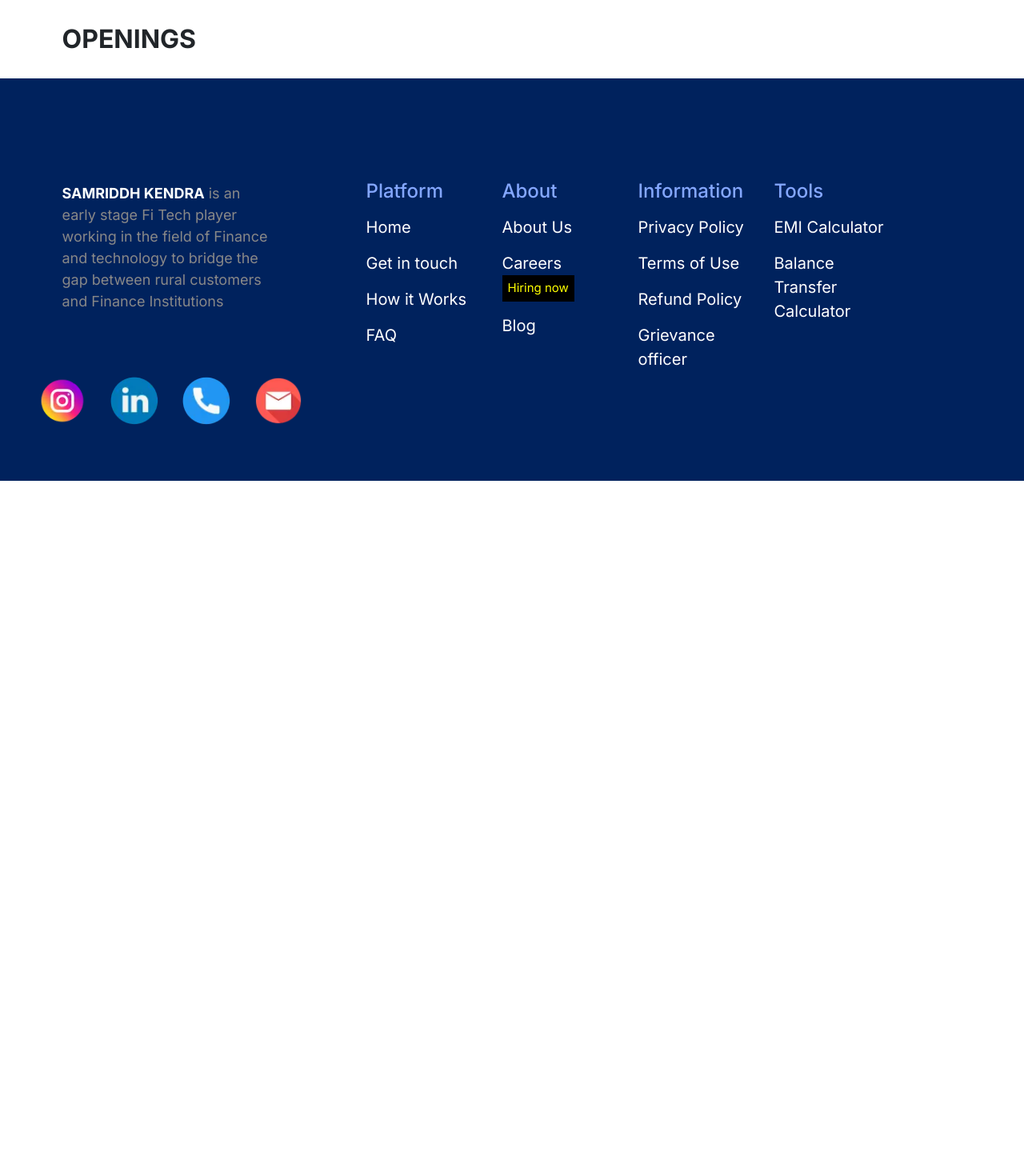
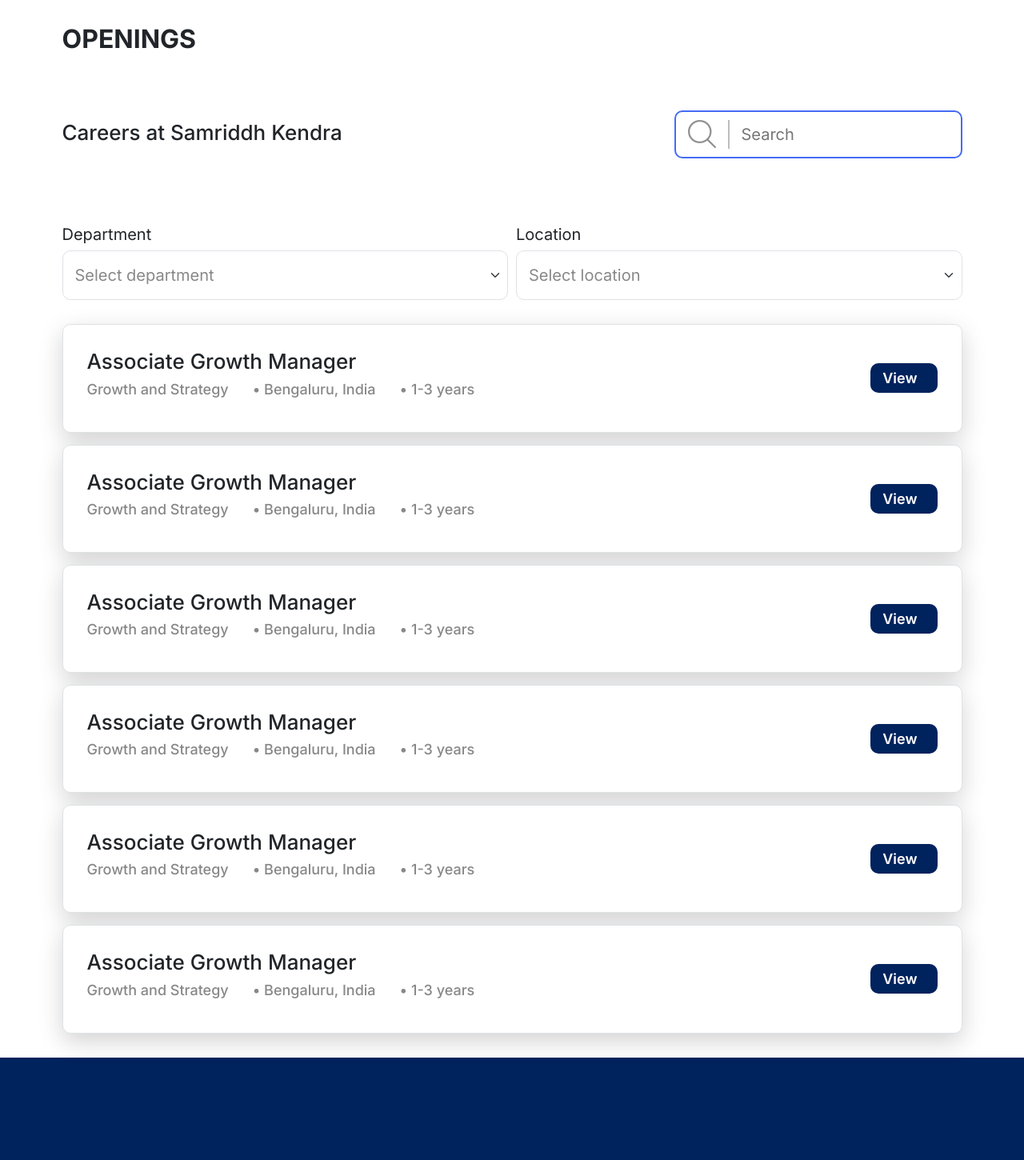
Before and after one commit to mohitanand744/Samriddh_React, a React (Vite) app: page /career in a window 1280 px wide. Shown: the part 1040-2490 px from the top of the page at 80% size. Before the commit the page ends 1641 px from the top, so only its background shows below. Built offline with nearby package versions, Linux system fonts and the light colour scheme.

Commit message:
career page ✅

```diff
--- a/src/Pages/Career.jsx
+++ b/src/Pages/Career.jsx
@@ -1,5 +1,6 @@
 import React from "react";
 import ProductsTitles from "../components/Titles/ProductsTitles";
+import ApplyBtn from "../components/Buttons/ApplyBtn";
 
 const Career = () => {
   return (
@@ -49,7 +50,7 @@
                   <img
                     src="./Work friendly environment.png"
                     alt=""
-                    className="img-fluid ps-lg-0 ps-md-3 ps-3"
+                    className="img-fluid ps-lg-2 ps-md-3 ps-3"
                   />
                 </div>
                 <h2 className="font-inter fw-semibold mt-lg-5 mt-md-5 mt-7 fs-20 text-white">
@@ -67,7 +68,7 @@
                   <img
                     src="./Learning exposure.png"
                     alt=""
-                    className="img-fluid ps-lg-0 ps-md-3 ps-3"
+                    className="img-fluid ps-lg-2 ps-md-3 ps-3"
                   />
                 </div>
                 <h2 className="font-inter fw-semibold mt-lg-5 mt-md-5 mt-7 fs-20 text-white">
@@ -101,9 +102,221 @@
         </div>
       </section>
 
-      <section className="career_section3 mt-15">
+      <section className="career_section3 mt-15 px-lg-0 px-md-0 px-sm-0 px-4">
         <div className="container">
           <h1 className="font-inter fw-bold fs-32 text-dark">OPENINGS</h1>
+
+          <div className="d-flex justify-content-between align-items-center mt-7 flex-wrap">
+            <h2 className="fs-26 font-inter fw-medium">
+              Careers at Samriddh Kendra
+            </h2>
+            <div className="searchContainer d-flex gap-3 rounded-4">
+              <img className="img-fluid mx-2" src="./search2.png" alt="" />
+              <input
+                type="text"
+                className="border-none w-100 fs-20 font-inter px-4"
+                placeholder="Search"
+              />
+            </div>
+          </div>
+
+          <form class="row g-3 mt-7">
+            <div class="col-md-6">
+              <label class="form-label fs-20 font-inter">Department</label>
+              <select
+                class="form-select bg-transparent p-4 rounded-4 fs-20 font-inter text-light-gray"
+                aria-label="Disabled select example"
+              >
+                <option selected>Select department</option>
+                <option value="1">Associate Growth Manager</option>
+                <option value="2">HR</option>
+                <option value="3">Developer</option>
+              </select>
+            </div>
+            <div class="col-md-6">
+              <label class="form-label fs-20 font-inter">Location</label>
+              <select
+                class="form-select bg-transparent p-4 rounded-4 fs-20 font-inter text-light-gray"
+                aria-label="Disabled select example"
+              >
+                <option selected>Select location</option>
+                <option value="1">Bengaluru</option>
+                <option value="2">Delhi</option>
+                <option value="3">Hyderabad</option>
+              </select>
+            </div>
+          </form>
+
+          <div className="outputContainer d-flex flex-column gap-4 mt-5">
+            <div className="bg-white p-5 shadow-lg border rounded-4 d-flex justify-content-between align-items-center gap-5">
+              <div className="">
+                <h2 className="fs-26 fw-medium font-inter">
+                  Associate Growth Manager
+                </h2>
+                <div className="d-flex flex-wrap gap-lg-5 gap-md-4 gap-2">
+                  <p className="fs-18 fw-medium font-inter text-light-gray">
+                    Growth and Strategy
+                  </p>
+                  <p className="fs-18 fw-medium font-inter text-light-gray">
+                    • Bengaluru, India
+                  </p>
+                  <p className="fs-18 fw-medium font-inter text-light-gray">
+                    • 1-3 years
+                  </p>
+                </div>
+              </div>
+              <div className="">
+                <ApplyBtn
+                  textColor={"text-white"}
+                  bgColor="bg-dark-blue"
+                  text="View"
+                  arrow={false}
+                  arrowDark={false}
+                  width=""
+                />
+              </div>
+            </div>
+            <div className="bg-white p-5 shadow-lg border rounded-4 d-flex justify-content-between align-items-center gap-5">
+              <div className="">
+                <h2 className="fs-26 fw-medium font-inter">
+                  Associate Growth Manager
+                </h2>
+                <div className="d-flex flex-wrap gap-lg-5 gap-md-4 gap-2">
+                  <p className="fs-18 fw-medium font-inter text-light-gray">
+                    Growth and Strategy
+                  </p>
+                  <p className="fs-18 fw-medium font-inter text-light-gray">
+                    • Bengaluru, India
+                  </p>
+                  <p className="fs-18 fw-medium font-inter text-light-gray">
+                    • 1-3 years
+                  </p>
+                </div>
+              </div>
+              <div className="">
+                <ApplyBtn
+                  textColor={"text-white"}
+                  bgColor="bg-dark-blue"
+                  text="View"
+                  arrow={false}
+                  arrowDark={false}
+                  width=""
+                />
+              </div>
+            </div>
+            <div className="bg-white p-5 shadow-lg border rounded-4 d-flex justify-content-between align-items-center gap-5">
+              <div className="">
+                <h2 className="fs-26 fw-medium font-inter">
+                  Associate Growth Manager
+                </h2>
+                <div className="d-flex flex-wrap gap-lg-5 gap-md-4 gap-2">
+                  <p className="fs-18 fw-medium font-inter text-light-gray">
+                    Growth and Strategy
+                  </p>
+                  <p className="fs-18 fw-medium font-inter text-light-gray">
+                    • Bengaluru, India
+                  </p>
+                  <p className="fs-18 fw-medium font-inter text-light-gray">
+                    • 1-3 years
+                  </p>
+                </div>
+              </div>
+              <div className="">
+                <ApplyBtn
+                  textColor={"text-white"}
+                  bgColor="bg-dark-blue"
+                  text="View"
+                  arrow={false}
+                  arrowDark={false}
+                  width=""
+                />
+              </div>
+            </div>
+            <div className="bg-white p-5 shadow-lg border rounded-4 d-flex justify-content-between align-items-center gap-5">
+              <div className="">
+                <h2 className="fs-26 fw-medium font-inter">
+                  Associate Growth Manager
+                </h2>
+                <div className="d-flex flex-wrap gap-lg-5 gap-md-4 gap-2">
+                  <p className="fs-18 fw-medium font-inter text-light-gray">
+                    Growth and Strategy
+                  </p>
+                  <p className="fs-18 fw-medium font-inter text-light-gray">
+                    • Bengaluru, India
+                  </p>
+                  <p className="fs-18 fw-medium font-inter text-light-gray">
+                    • 1-3 years
+                  </p>
+                </div>
+              </div>
+              <div className="">
+                <ApplyBtn
+                  textColor={"text-white"}
+                  bgColor="bg-dark-blue"
+                  text="View"
+                  arrow={false}
+                  arrowDark={false}
+                  width=""
+                />
+              </div>
+            </div>
+            <div className="bg-white p-5 shadow-lg border rounded-4 d-flex justify-content-between align-items-center gap-5">
+              <div className="">
+                <h2 className="fs-26 fw-medium font-inter">
+                  Associate Growth Manager
+                </h2>
+                <div className="d-flex flex-wrap gap-lg-5 gap-md-4 gap-2">
+                  <p className="fs-18 fw-medium font-inter text-light-gray">
+                    Growth and Strategy
+                  </p>
+                  <p className="fs-18 fw-medium font-inter text-light-gray">
+                    • Bengaluru, India
+                  </p>
+                  <p className="fs-18 fw-medium font-inter text-light-gray">
+                    • 1-3 years
+                  </p>
+                </div>
+              </div>
+              <div className="">
+                <ApplyBtn
+                  textColor={"text-white"}
+                  bgColor="bg-dark-blue"
+                  text="View"
+                  arrow={false}
+                  arrowDark={false}
+                  width=""
+                />
+              </div>
+            </div>{" "}
+            <div className="bg-white p-5 shadow-lg border rounded-4 d-flex justify-content-between align-items-center gap-5">
+              <div className="">
+                <h2 className="fs-26 fw-medium font-inter">
+                  Associate Growth Manager
+                </h2>
+                <div className="d-flex flex-wrap gap-lg-5 gap-md-4 gap-2">
+                  <p className="fs-18 fw-medium font-inter text-light-gray">
+                    Growth and Strategy
+                  </p>
+                  <p className="fs-18 fw-medium font-inter text-light-gray">
+                    • Bengaluru, India
+                  </p>
+                  <p className="fs-18 fw-medium font-inter text-light-gray">
+                    • 1-3 years
+                  </p>
+                </div>
+              </div>
+              <div className="">
+                <ApplyBtn
+                  textColor={"text-white"}
+                  bgColor="bg-dark-blue"
+                  text="View"
+                  arrow={false}
+                  arrowDark={false}
+                  width=""
+                />
+              </div>
+            </div>
+          </div>
         </div>
       </section>
     </div>
--- a/src/Pages/EducationLoan.jsx
+++ b/src/Pages/EducationLoan.jsx
@@ -31,7 +31,7 @@
               <select
                 value={loanType}
                 onChange={handleLoanChange}
-                className="loan-dropdown fs-18 fw-bold font-inter border-none "
+                className="loan-dropdown fs-18 fw-bold font-inter border-none bg-transparent"
               >
                 <option value="Undergraduate Loan">Undergraduate Loan</option>
                 <option value="Graduate Loan">Graduate Loan</option>
--- a/src/css/css-responsive.css
+++ b/src/css/css-responsive.css
@@ -442,6 +442,13 @@
       }
     }
   }
+
+  .career_section3 {
+    .searchContainer {
+      width: 100%;
+      margin-top: 2rem;
+    }
+  }
 }
 
 @media screen and (width < 461px) {
--- a/src/css/index.css
+++ b/src/css/index.css
@@ -2133,7 +2133,7 @@
     -o-border-radius: 50% !important;
 
     img {
-      width: 40%;
+      width: 50%;
     }
   }
 }
@@ -2163,12 +2163,32 @@
           -moz-transform: translate(-50%, -50%);
           -ms-transform: translate(-50%, -50%);
           -o-transform: translate(-50%, -50%);
+
           img {
             width: 100%;
             object-fit: contain;
           }
         }
       }
+    }
+  }
+}
+
+.career_section3 {
+  .searchContainer {
+    border: 2px solid var(--btn-bg);
+    width: 36rem;
+    height: 6rem;
+    padding: 1rem;
+
+    img {
+      width: 3.5rem;
+      height: 3.5rem;
+    }
+
+    input {
+      outline: none;
+      border-left: 2.4px solid #bdbdbd !important;
     }
   }
 }
```
Also changed, not shown: public/search2.png (added).
